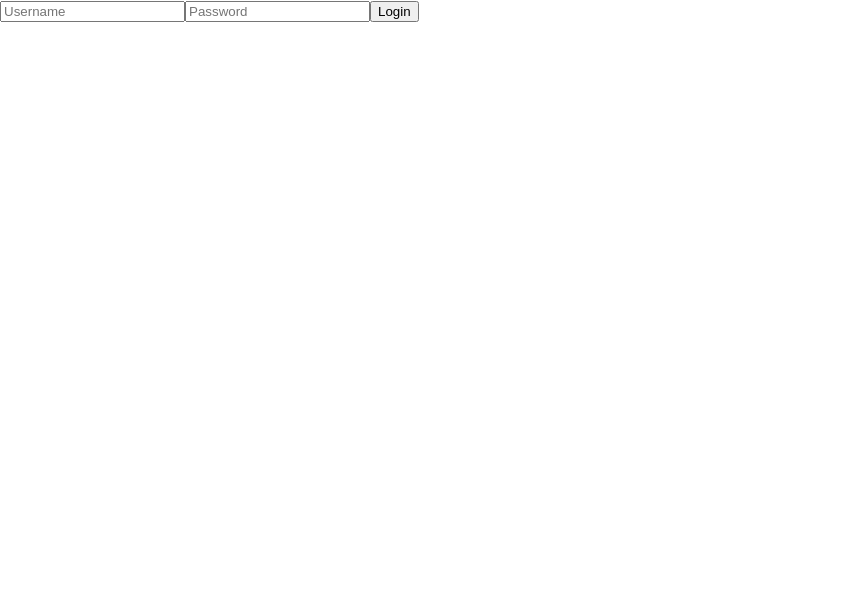
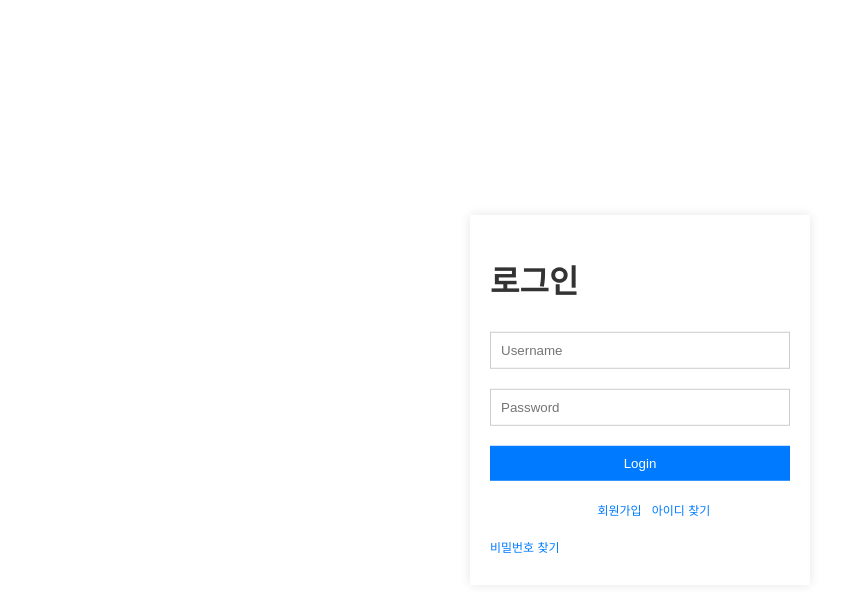
Before and after one commit to anc5557/Diary, a React (Create React App) app in the folder frontend/: page /auth/login in a window 1280 px wide. Shown: the top 592 px of the page, without its empty margins (0-853 px from the left). Built offline with nearby package versions, Linux system fonts and the light colour scheme.

Commit message:
로그인 css, 회원가입, 아이디비번 찾기 링크 추가

```diff
--- a/frontend/src/App.css
+++ b/frontend/src/App.css
@@ -77,3 +77,96 @@
   font-size: 18px;
   margin-top: 10px;
 }
+
+
+/* 로그인 페이지 *//* 로그인 컨테이너 */
+.login-container {
+  width: 300px;
+  margin: 0 auto;
+  position: absolute;
+  top: 50%;
+  left: 50%;
+  transform: translate(-50%, -50%);
+  padding: 20px;
+  box-shadow: 0 0 10px rgba(0,0,0,0.1);
+}
+
+/* 로그인 입력 필드와 버튼 */
+.login-input,
+.login-button {
+  width: 100%;
+  padding: 10px;
+  margin: 10px 0;
+  border: 1px solid #ccc;
+  box-sizing: border-box;  /* box-sizing 추가 */
+}
+
+/* 로그인 버튼 */
+.login-button {
+  background-color: #007bff;
+  color: white;
+  border: none;
+  cursor: pointer;
+
+}
+
+/* 로그인 타이틀 */
+.login-title {
+  font-size: 2rem;
+  margin-bottom: 20px;
+  color: #333;
+}
+
+/* 로그인 버튼 마우스 오버 */
+.login-button:hover {
+  background-color: #0056b3;
+}
+
+/* 로그인 alert */
+.alert {
+  color: red;
+  font-size: 18px;
+  margin-top: 10px;
+}
+
+/* 로그인 회원가입 버튼 */
+.login-register-link {
+  color: #007bff;
+  text-decoration: none;
+  font-size: 12px;
+  margin: 10px 10px 10px 107.5px;
+  display: inline-block;
+}
+
+/* 로그인 회원가입 버튼 마우스 오버 */
+.login-register-link:hover {
+  text-decoration: underline;
+}
+
+/* 로그인 아이디 찾기 버튼 */
+.login-id-find-link {
+  color: #007bff;
+  text-decoration: none;
+  font-size: 12px;
+  margin: 10px 10px 10px 0;
+  display: inline-block;
+}
+
+/* 로그인 아이디 찾기 버튼 마우스 오버 */
+.login-id-find-link:hover {
+  text-decoration: underline;
+}
+
+/* 로그인 비밀번호 찾기 버튼 */
+.login-forgot-password-link {
+  color: #007bff;
+  text-decoration: none;
+  font-size: 12px;
+  margin: 10px 10px 10px 0;
+  display: inline-block;
+}
+
+/* 로그인 비밀번호 찾기 버튼 마우스 오버 */
+.login-forgot-password-link:hover {
+  text-decoration: underline;
+}
--- a/frontend/src/Login.js
+++ b/frontend/src/Login.js
@@ -1,6 +1,7 @@
 // path : frontend/src/login.js
 import React, { useState } from 'react';
 import axios from 'axios';
+import './App.css';  // App.css import
 
 function Login() {
   const [username, setUsername] = useState('');
@@ -19,11 +20,19 @@ function Login() {
   };
 
   return (
-    <form onSubmit={handleSubmit}>
-      <input type="text" placeholder="Username" value={username} onChange={(e) => setUsername(e.target.value)} />
-      <input type="password" placeholder="Password" value={password} onChange={(e) => setPassword(e.target.value)} />
-      <button type="submit">Login</button>
-    </form>
+    <div className="login-container">
+      <h1 className="login-title">로그인</h1>
+      <form onSubmit={handleSubmit}>
+        <input className="login-input" type="text" placeholder="Username" value={username} onChange={(e) => setUsername(e.target.value)} />
+        <input className="login-input" type="password" placeholder="Password" value={password} onChange={(e) => setPassword(e.target.value)} />
+        <button className="login-button" type="submit">Login</button>
+      </form>
+
+      <a className="login-register-link" href="/auth/register">회원가입</a>
+      <a className="login-id-find-link" href="/auth/find-id">아이디 찾기</a>
+      <a className="login-forgot-password-link" href="/auth/forgot-password">비밀번호 찾기</a>
+
+    </div>
   );
 }
 
```
